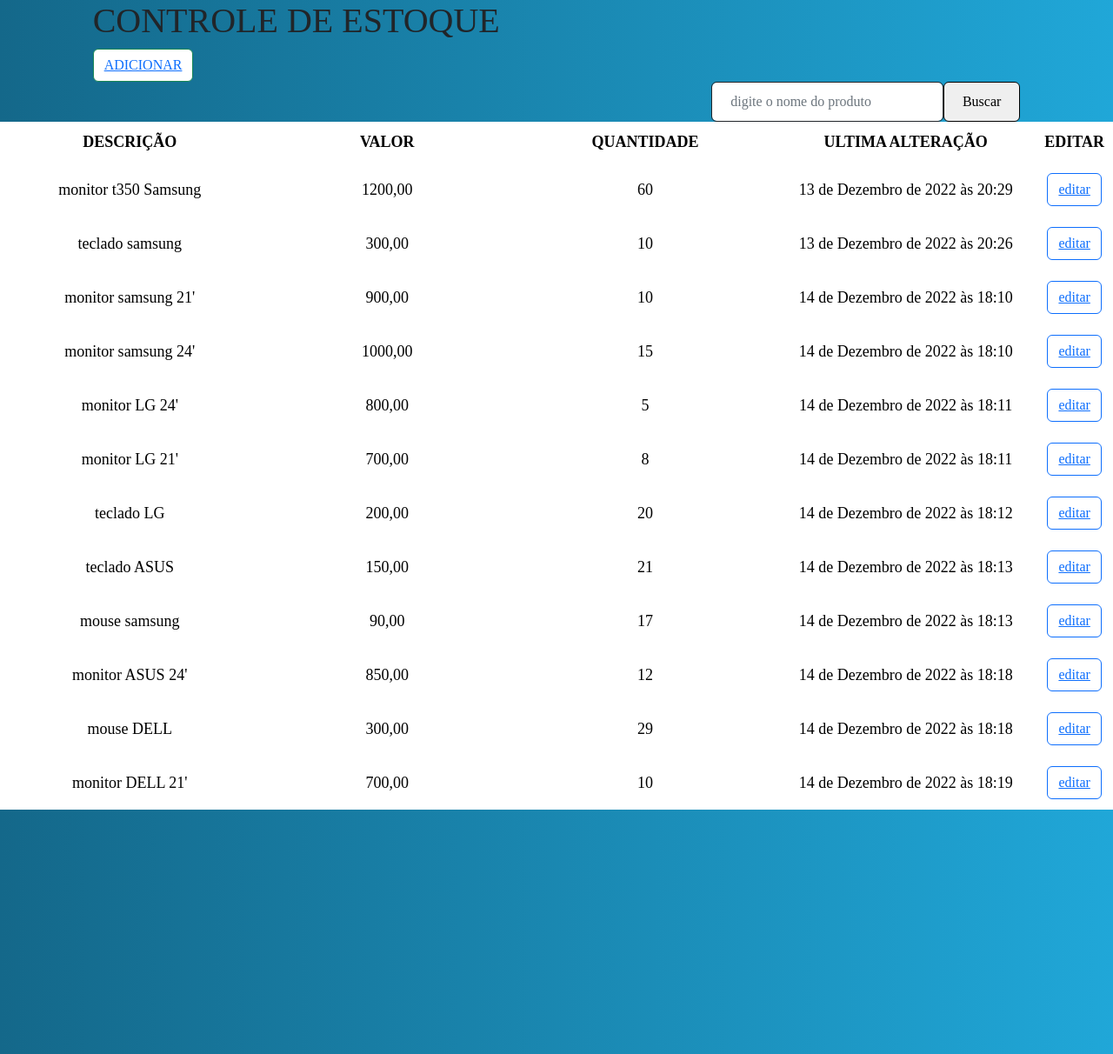
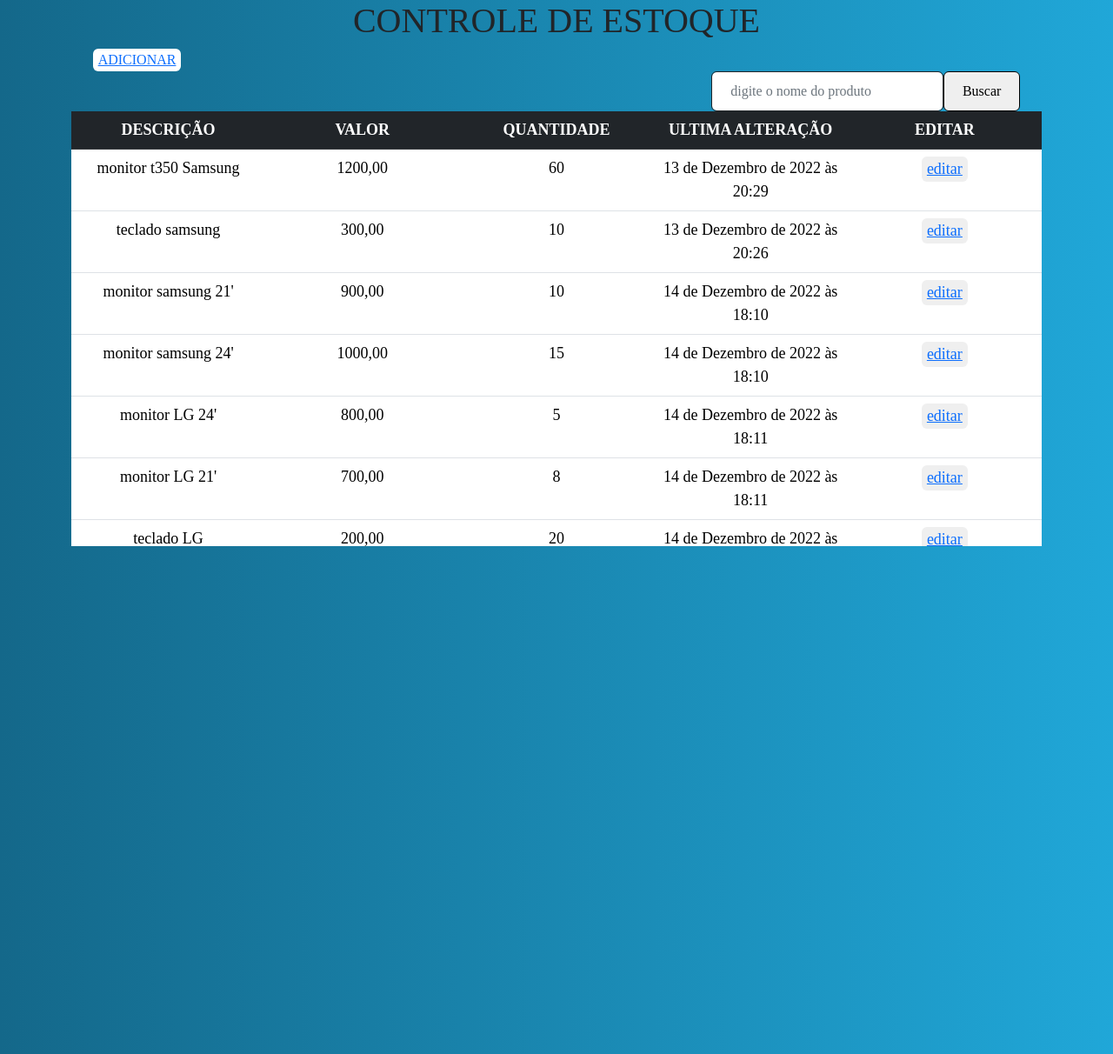
Before and after one commit to lima-12/ProjetoFaculdade, a Django app: page /home/ in a window 1280 px wide. Shown: the whole page at 87% size. Run offline with Django 4.2, Linux system fonts and the light colour scheme; data comes from the database, SQL or seed files in the repository.

Commit message:
Update home.html

```diff
--- a/controle/templates/controle/home.html
+++ b/controle/templates/controle/home.html
@@ -12,6 +12,10 @@
 
     <!-- CSS only -->
     <style>
+    h1{
+    text-align: center;
+
+    }
 
     body{
         font-family: 'Times New Roman', Times, serif, Helvetica, sans-serif;
@@ -19,7 +23,7 @@
         }
 
    tr, th{
-        color: black;
+        color: white;
         padding : 10px;
         }
 
@@ -29,13 +33,17 @@
         text-align: center;
         background-color: white;
         color: black;
-        width: 25%
+        width: 20%
+    }
+
+    tr:hover {
+    background-color: #7FFFD4;
     }
 
     table{
     font-size: 18px;
-    width: 100%;
-    border: 1px;
+    padding: 15px;
+
     }
 
     .form-control{
@@ -44,8 +52,18 @@
     }
 
     #adcionar{
-    background: white;
+    border-radius: 6px;
+    border: none;
+    background-color: white;
     }
+
+    #bt_editar{
+    border-radius: 6px;
+    border: none;
+    color: black;
+    }
+
+
 
     #buscar{
     float: right;
@@ -61,9 +79,12 @@
     padding: 10px 21px;
     vertical-align: middle;
     border-radius:6px;
-
     }
 
+    .container {
+    height: 500px;
+    overflow-y: scroll;
+    }
 
 </style>
 
@@ -73,7 +94,7 @@
 
         <h1 > CONTROLE DE ESTOQUE </h1>
     <div class="col-2 add-div">
-        <button type="button" class="btn btn-outline-success" id="adcionar"> <a href="{% url 'add' %}"> ADICIONAR</a> </button>
+        <button type="button" id="adcionar"> <a href="{% url 'add' %}"> ADICIONAR</a> </button>
     </div>
 
     <form method="get" id="search-form">
@@ -84,27 +105,29 @@
 
 </div>
 
-    <table id="customers">
-        <tr>
-        <th> DESCRIÇÃO </th>
-        <th> VALOR </th>
-        <th> QUANTIDADE </th>
-        <th> ULTIMA ALTERAÇÃO </th>
-        <th> EDITAR </th>
+<div class="container">
+    <table id="customers" class="table">
+        <tr class="table-dark">
+            <th> DESCRIÇÃO </th>
+            <th> VALOR </th>
+            <th> QUANTIDADE </th>
+            <th> ULTIMA ALTERAÇÃO </th>
+            <th> EDITAR </th>
 
 </tr>
 
          {% for item in dic %}
-        <tr>
+        <tr >
             <td >{{item.descricao}} </td>
             <td >{{item.valor}} </td>
             <td >{{item.quantidade}} </td>
             <td >{{item.data}} </td>
-            <td > <button type="button" class="btn btn-outline-primary" id="bt_editar"><a href="{% url 'update' item.id%}"> editar</a></button> </td>
+            <td > <button type="button" id="bt_editar"><a href="{% url 'update' item.id%}"> editar</a></button> </td>
 
         </tr>
         {% endfor %}
 
     </table>
+    </div>
 </body>
 </html>
```
